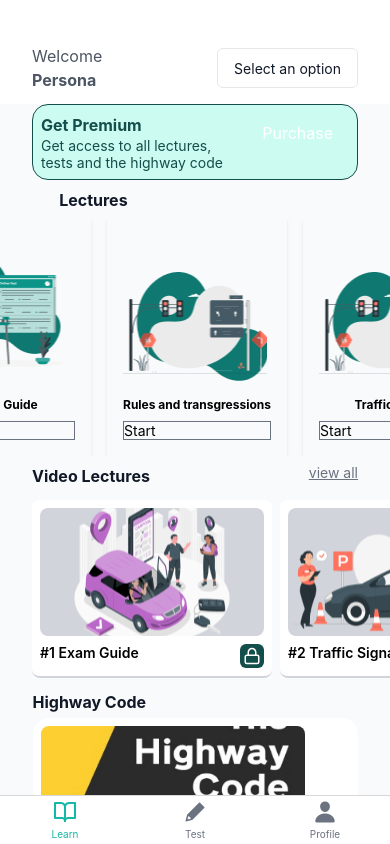
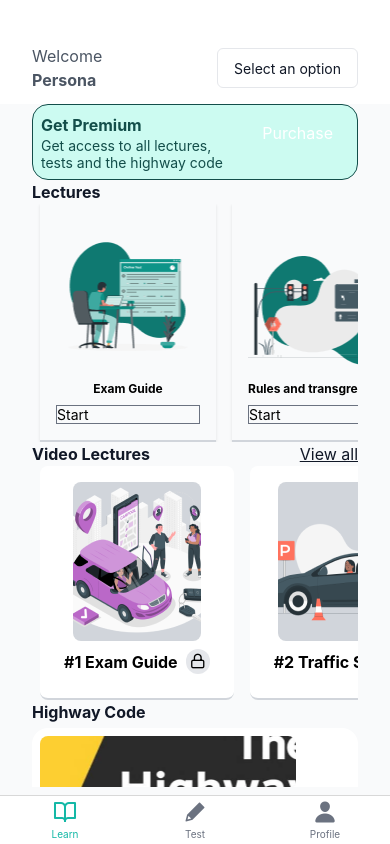
Before and after one commit to CelioJoaquimCumba/InaMova, a React Native app: screen /Learn in a window 390 px wide. Built offline with nearby package versions, Linux system fonts and the light colour scheme; grey boxes are pictures that could not be loaded.

Commit message:
refactor: rename lectureVideoCard to explore-video-card and fix it

```diff
--- a/src/components/atoms/LectureVideoCard.tsx
+++ /dev/null
@@ -1,35 +0,0 @@
-import React from "react";
-import { Image, View, Text } from "react-native";
-
-interface LectureVideoCardProps {
-  imgSrc: any;
-  title: string;
-  icon?: any;
-}
-export const LectureVideoCard = ({
-  imgSrc,
-  title,
-  icon = "",
-}: LectureVideoCardProps) => {
-  return (
-    <View
-      className={
-        "flex flex-col py-2 my-1 w-60 bg-white mr-2 items-center rounded-lg border-b-2 border-gray-300"
-      }
-    >
-      <Image source={imgSrc} className="w-56 h-32 rounded-lg" />
-      <View className="w-full flex flex-row px-2 justify-between">
-        {icon !== "" ? (
-          <>
-            <Text className="mt-2 font-[600]">{title}</Text>
-            <Image source={icon} className="w-6 h-6 mt-2" />
-          </>
-        ) : (
-          <>
-            <Text className="mt-2 font-[600]">{title}</Text>
-          </>
-        )}
-      </View>
-    </View>
-  );
-};
--- a/src/components/atoms/index.ts
+++ b/src/components/atoms/index.ts
@@ -1,7 +1,6 @@
 import { Button } from "./Button";
 import { Chip } from "./chip";
 import { Input } from "./Input";
-import { LectureVideoCard } from "./LectureVideoCard";
 import { Select } from "./Select";
 
-export { Button, Chip, Input, LectureVideoCard, Select };
+export { Button, Chip, Input, Select };
--- a/src/components/molecules/explore-card.tsx
+++ b/src/components/molecules/explore-card.tsx
@@ -17,7 +17,7 @@ export const ExploreCard = ({
 }: TestExamProps) => {
   const secondary = false
   return (
-      <Card className=" p-4 space-y-2 shadow mx-2">
+      <Card className=" p-4 space-y-2 shadow mx-2 border-b-2 border-gray-300">
         <Image source={image} className={"w-36 aspect-square"} />
         <Text className="text-center font-bold text-xs">{title}</Text>
         <Button
--- /dev/null
+++ b/src/components/molecules/explore-video-card.tsx
@@ -0,0 +1,29 @@
+import React from "react";
+import { Image, View, Text } from "react-native";
+import { Feather } from "@expo/vector-icons"
+interface ExploreVideoCardProps {
+  image: any;
+  title: string;
+  locked?: boolean
+}
+export const ExploreVideoCard = ({
+  image,
+  title,
+  locked=false,
+}: ExploreVideoCardProps) => {
+  return (
+    <View
+      className={"flex flex-col p-4 bg-white mx-2 items-center rounded-lg border-b-2 border-gray-300"}
+    >
+      <Image source={image} className="w-32 aspect-[3/2] rounded-lg" />
+      <View className="flex flex-row flex-grow self-stretch p-2 justify-between  items-center space-x-2">
+        <Text className="text-base leading-6 font-bold gray-700">{title}</Text>
+        {locked &&
+        <View className="bg-gray-200 rounded-full p-1">
+          <Feather name="lock" size={16} />
+        </View>
+        }
+      </View>
+    </View>
+  );
+};
--- a/src/components/molecules/index.ts
+++ b/src/components/molecules/index.ts
@@ -4,6 +4,7 @@ import { QuizElement } from "./quiz-element";
 import { ExploreCard } from "./explore-card";
 import { TopBar } from "./top-bar";
 import { TopLogoContainer } from "./top-logo-container";
+import { ExploreVideoCard } from "./explore-video-card";
 
 export {
   PremiumCard,
@@ -12,4 +13,5 @@ export {
   ExploreCard,
   TopBar,
   TopLogoContainer,
+  ExploreVideoCard
 };
--- a/src/pages/main/Learn.tsx
+++ b/src/pages/main/Learn.tsx
@@ -3,21 +3,23 @@ import React from "react";
 import {
   PremiumCard,
   ExploreCard,
+  ExploreVideoCard,
   TopBar,
 } from "../../components/molecules";
 import { icons, images } from "../../../constants";
-import { Button, LectureVideoCard } from "../../components/atoms";
+import { Button, } from "../../components/atoms";
+import {AntDesign} from "@expo/vector-icons"
 
 export const Learn = () => {
   return (
-    <View className="w-screen h-full bg-gray-50 ">
+    <View className="w-screen h-full bg-gray-50 pb-2 ">
       {/* topBar */}
       <TopBar username="Persona" />
 
-      <View className="w-full flex flex-col items-center flex-grow space-y-2 px-8 ">
+      <ScrollView className="w-full flex flex-col flex-grow space-y-2 px-8 ">
         {/* PremiumCard */}
         <PremiumCard />
-        <View className="w-5/6">
+        <View className="flex flex-row justify-start self-stretch">
           <Text className="text-base leading-6 font-bold text-gray-900">Lectures </Text>
         </View>
         <ScrollView horizontal className="flex flex-row space-x-2 gap-2 overflow-auto" >
@@ -35,43 +37,40 @@ export const Learn = () => {
           />
         </ScrollView>
         {/* Video Lectures */}
-          <View className="flex flex-row self-stretch justify-between">
+          <View className="flex flex-row self-stretch justify-between items-end">
             <Text className="text-base leading-6 font-bold text-gray-900">Video Lectures</Text>
-            <Text className="underline text-gray-500">view all</Text>
+            <Text className="text-base leading-6 font-normal text-gray-900 underline">View all</Text>
           </View>
-          <View className="flex flex-row justify-start self-stretch">
-            <LectureVideoCard
-              imgSrc={images.PinkCar}
+          <ScrollView horizontal className="flex flex-row self-stretch">
+            <ExploreVideoCard
+              image={images.PinkCar}
               title="#1 Exam Guide"
-              icon={icons.greenLock}
+              locked
             />
-            <LectureVideoCard
-              imgSrc={images.BlackCarCones}
+            <ExploreVideoCard
+              image={images.BlackCarCones}
               title="#2 Traffic Signals"
-              icon={icons.greenLock}
             />
-            <LectureVideoCard
-              imgSrc={images.BlueCarCones}
+            <ExploreVideoCard
+              image={images.BlueCarCones}
               title="#3 Traffic Signals"
             />
-          </View>
-      </View>
-      {/* Highway code */}
-      <View className="w-full flex flex-column items-center py-2 h-auto ">
-        <View className="w-5/6 flex flex-row justify-between">
+          </ScrollView>
+        {/* Highway code */}
+        <View className="flex flex-row justify-between self-stretch">
           <Text className="text-base leading-6 font-bold text-gray-900">Highway Code</Text>
         </View>
-        <View className="w-5/6 h-auto flex flex-row bg-white pl-2 pt-2 pb-2 items-center rounded-2xl mt-1 border-b-2 border-gray-300">
+        <View className="flex flex-row self-stretch bg-white pl-2 pt-2 pb-2 items-center rounded-2xl mt-1 border-b-2 border-gray-300">
           <Image
             source={images.HighwayCode}
-            className="basis-5/6 h-40 rounded-lg "
+            className="self-stretch w-64 aspect-square rounded-lg "
           />
           <Button className="rounded-full shadow-xl ml-1" size={"icon"}>
-            <Image source={icons.arrowright} className="h-4 w-4" />
-            {/* <Text className="">Ola</Text> */}
+            <AntDesign name="arrowright" size={20} color="white" />
           </Button>
         </View>
-      </View>
+      </ScrollView>
+
     </View>
   );
 };
```
